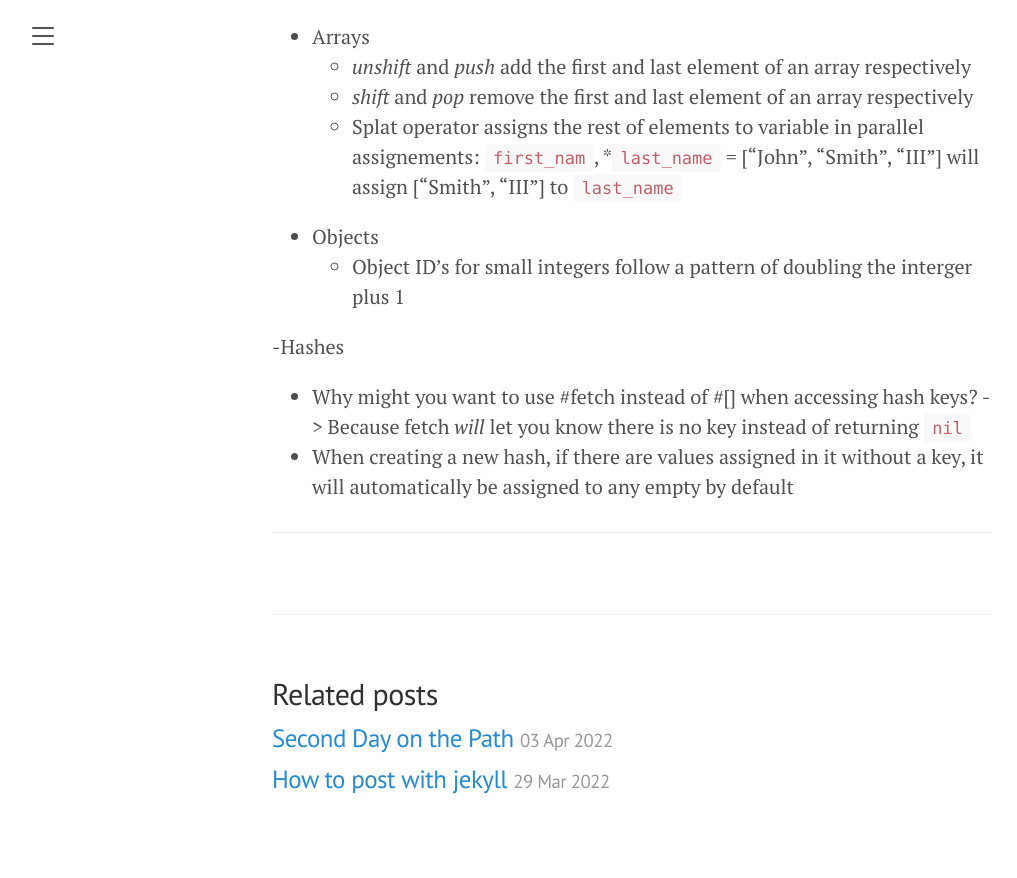
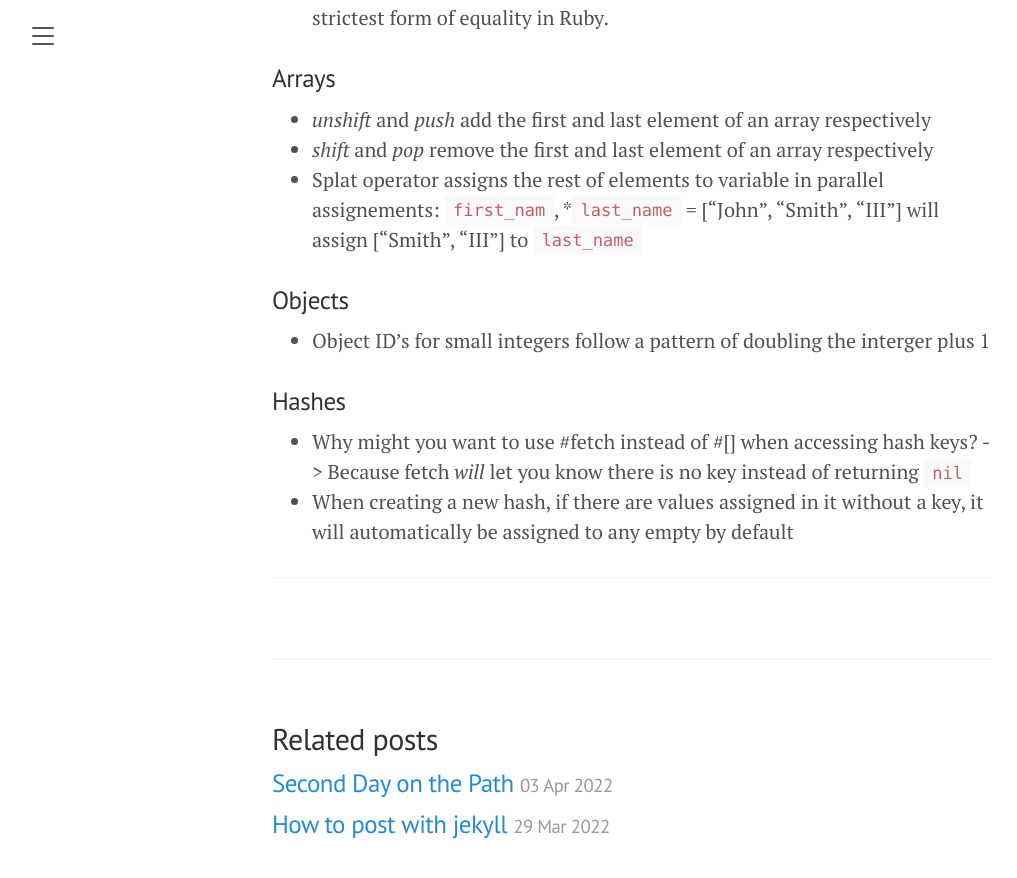
Before and after one commit to KevinDelaFuente/til, a Jekyll site: the page built from _posts/2022-04-02-PathToEnlightenment.md, in a window 1280 px wide and 900 px high, scrolled down 1341 px. Shown: the top 878 px of the window, without its empty margins (8-1025 px from the left). Built offline with Jekyll 4.4.1, drawn with Linux system fonts in a browser that asks for light colours; before the commit the page ends 2196 px from its top, so only the background shows below that.

```diff
--- a/_posts/2022-04-02-PathToEnlightenment.md
+++ b/_posts/2022-04-02-PathToEnlightenment.md
@@ -20,21 +20,22 @@ title:  "Starting on the Path"
 ---
 
 ## _Here are (at least) three things I learned from [The Ruby Koans](http://rubykoans.com/):_
-- Operators
+
+### Operators
   - Any non-false or non-nil object in Ruby will be evaluated as true, For example: 0, "", {}, are truthy.
   - Single quoted strings DO NOT interpret escape characther e.g., '\n' will have lenght of two vs "\n" length of one
   - Single quoted strings DO NOT, e.g., 'The value is #{value}'
   - eql? -> Unlike the == operator which tests if both operands are equal, the equal method checks if the two operands refer to the same object. This is the strictest form of equality in Ruby.
 
-- Arrays
+### Arrays
   - _unshift_ and _push_ add the first and last element of an array respectively
   - _shift_ and _pop_ remove the first and last element of an array respectively
   - Splat operator assigns the rest of elements to variable in parallel assignements: `first_nam`, *`last_name` = ["John", "Smith", "III"] will assign ["Smith", "III"] to `last_name`
 
-- Objects
+### Objects
   - Object ID's for small integers follow a pattern of doubling the interger plus 1
 
--Hashes
+### Hashes
   - Why might you want to use #fetch instead of #[] when accessing hash keys? -> Because fetch _will_ let you know there is  no key instead of returning `nil`
   - When creating a new hash, if there are values assigned in it without a key, it will automatically be assigned to any empty by default
 
```
